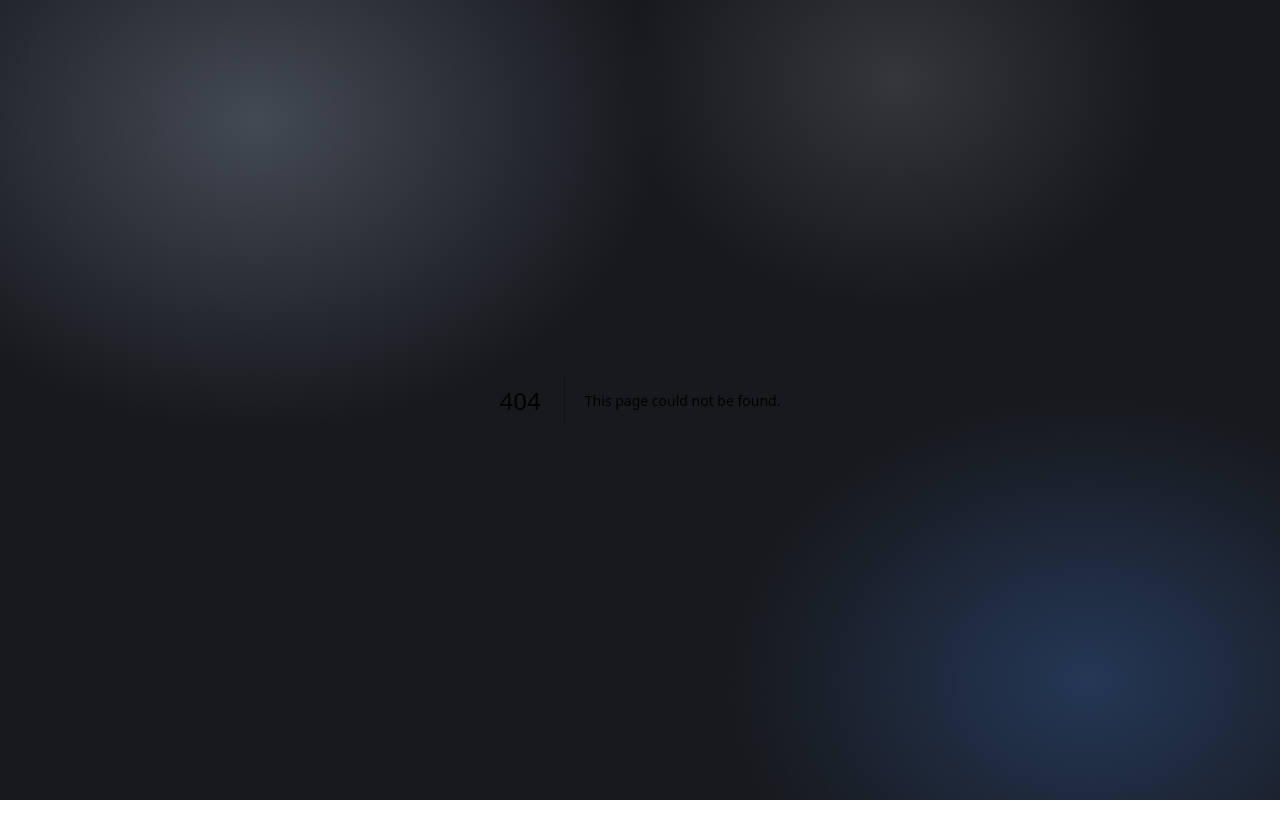
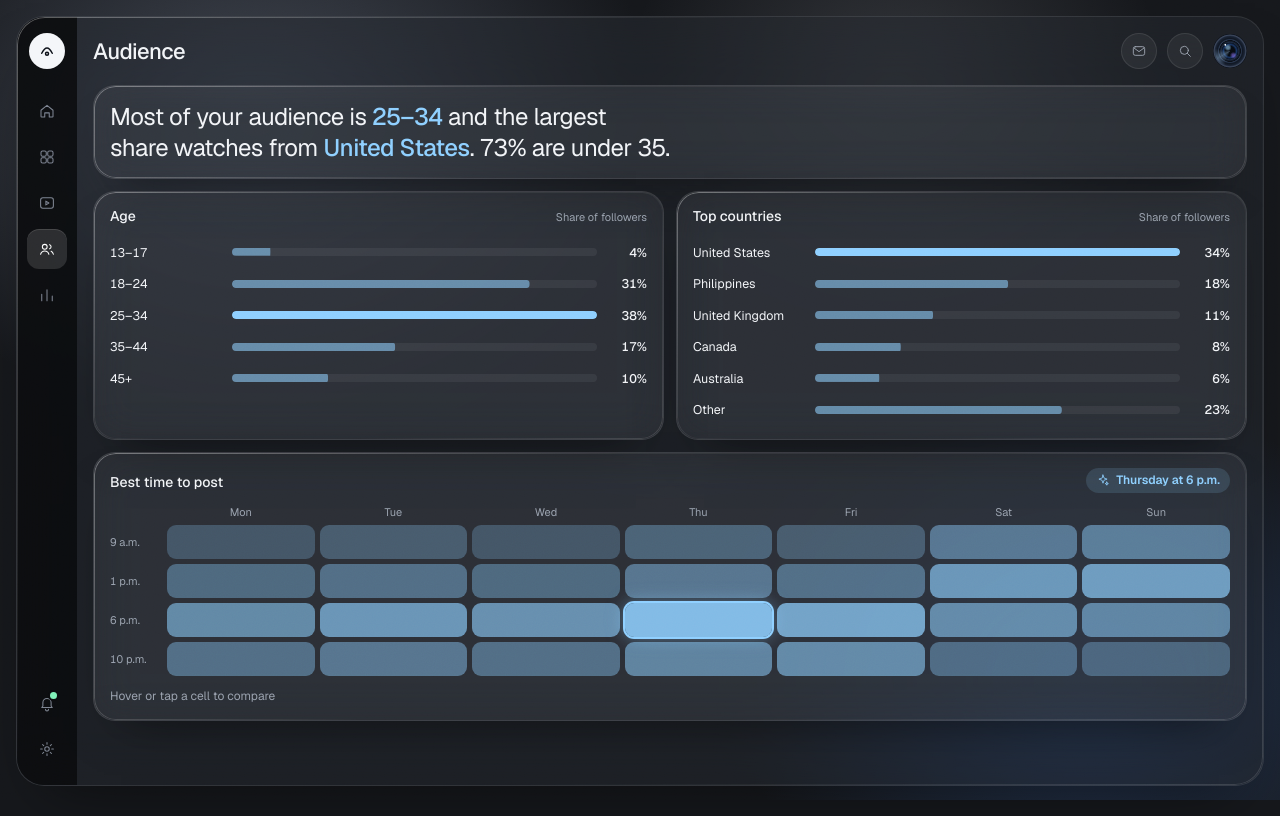
Before and after one commit to SeanRDC/social-media-analytics-tracker, a Next.js app: page /audience in a window 1280 px wide. Before the commit this address had no page. Built offline with nearby package versions, Linux system fonts and the light colour scheme.

Commit message:
feat: add audience page with age and country shares and best-time heatmap

```diff
--- /dev/null
+++ b/src/app/(app)/audience/page.tsx
@@ -0,0 +1,28 @@
+import type { Metadata } from "next";
+import type { CSSProperties } from "react";
+import { BestTimes } from "@/components/audience/BestTimes";
+import { ShareBars } from "@/components/audience/ShareBars";
+import s from "@/components/audience/Audience.module.css";
+import { getAudience } from "@/lib/data/api";
+
+export const metadata: Metadata = { title: "Audience" };
+
+export default async function AudiencePage() {
+  const a = await getAudience();
+  const topAge = [...a.ages].sort((x, y) => y.share - x.share)[0];
+  const topCountry = a.countries.filter((c) => c.name !== "Other").sort((x, y) => y.share - x.share)[0];
+  const under35 = a.ages.filter((g) => ["13–17", "18–24", "25–34"].includes(g.label)).reduce((sum, g) => sum + g.share, 0);
+
+  return (
+    <div className={s.grid}>
+      <section className={`${s.card} ${s.summary} glass rim reveal`} style={{ "--i": 0 } as CSSProperties} aria-label="Audience summary">
+        <p className={s.summaryText}>
+          Most of your audience is <b>{topAge.label}</b> and the largest share watches from <b>{topCountry.name}</b>. {under35}% are under 35.
+        </p>
+      </section>
+      <ShareBars title="Age" caption="Share of followers" rows={a.ages} index={1} />
+      <ShareBars title="Top countries" caption="Share of followers" rows={a.countries.map((c) => ({ label: c.name, share: c.share }))} index={2} />
+      <BestTimes slotLabels={a.slotLabels} days={a.bestTimes} />
+    </div>
+  );
+}
--- /dev/null
+++ b/src/components/audience/Audience.module.css
@@ -0,0 +1,166 @@
+.grid {
+  display: grid;
+  grid-template-columns: repeat(2, minmax(0, 1fr));
+  gap: 12px;
+}
+.summary {
+  grid-column: 1 / -1;
+}
+.heatCard {
+  grid-column: 1 / -1;
+}
+
+.card {
+  position: relative;
+  border-radius: 22px;
+  padding: 15px 16px;
+  display: flex;
+  flex-direction: column;
+  gap: 12px;
+  min-width: 0;
+}
+.head {
+  display: flex;
+  justify-content: space-between;
+  align-items: baseline;
+  gap: 10px;
+  flex-wrap: wrap;
+}
+.h2 {
+  font-size: 14px;
+  font-weight: 500;
+}
+.caption {
+  font-size: 11px;
+  color: var(--mu);
+}
+
+/* summary strip */
+.summaryText {
+  font-size: clamp(18px, 2.2vw, 24px);
+  font-weight: 400;
+  letter-spacing: -0.02em;
+  line-height: 1.3;
+  max-width: 46ch;
+  text-wrap: balance;
+}
+.summaryText b {
+  font-weight: 500;
+  color: var(--acc);
+}
+
+/* bars */
+.bars {
+  list-style: none;
+  margin: 0;
+  padding: 0;
+  display: flex;
+  flex-direction: column;
+  gap: 4px;
+}
+.barRow {
+  display: grid;
+  grid-template-columns: 112px minmax(0, 1fr) 40px;
+  align-items: center;
+  gap: 10px;
+  padding: 5px 0;
+  font-size: 12.5px;
+}
+.barLabel {
+  white-space: nowrap;
+  overflow: hidden;
+  text-overflow: ellipsis;
+}
+.barVal {
+  text-align: right;
+  font-weight: 500;
+}
+.track {
+  height: 8px;
+  border-radius: 5px;
+  background: rgba(255, 255, 255, 0.06);
+  overflow: hidden;
+}
+.track i {
+  display: block;
+  height: 100%;
+  border-radius: 5px;
+  background: var(--acc);
+  transform-origin: left;
+  animation: growX 0.9s var(--out) both;
+  animation-delay: calc(300ms + var(--i, 0) * 70ms);
+}
+@keyframes growX {
+  from {
+    transform: scaleX(0);
+  }
+}
+
+/* heatmap */
+.best {
+  display: inline-flex;
+  align-items: center;
+  gap: 6px;
+  font-size: 12px;
+  padding: 4px 10px;
+  border-radius: 99px;
+  color: var(--acc);
+  background: var(--acc-soft);
+}
+.best b {
+  font-weight: 600;
+}
+.heat {
+  display: grid;
+  gap: 5px;
+  align-items: center;
+}
+.heatRow {
+  display: contents;
+}
+.axis {
+  font-size: 11px;
+  color: var(--mu);
+  text-align: center;
+}
+.heatRow .axis {
+  text-align: left;
+}
+.cell {
+  height: 34px;
+  border-radius: 9px;
+  background: rgba(143, 208, 255, calc(0.08 + var(--v) * 0.8));
+  transition: transform 0.18s var(--out), box-shadow 0.18s var(--out);
+  animation: fade 0.5s var(--out) both;
+  animation-delay: calc(200ms + var(--i, 0) * 30ms);
+}
+.cell:hover,
+.cell:focus-visible {
+  transform: scale(1.08);
+  box-shadow: 0 0 0 2px var(--tx);
+  outline: none;
+}
+.cellBest {
+  box-shadow: 0 0 0 2px var(--acc), 0 0 18px rgba(143, 208, 255, 0.5);
+}
+.readout {
+  font-size: 12px;
+  color: var(--mu);
+  min-height: 16px;
+}
+
+@media (max-width: 767px) {
+  .grid {
+    grid-template-columns: minmax(0, 1fr);
+  }
+  .barRow {
+    grid-template-columns: 96px minmax(0, 1fr) 40px;
+  }
+  .cell {
+    height: 30px;
+    border-radius: 7px;
+  }
+  .heat {
+    gap: 4px;
+  }
+}
--- /dev/null
+++ b/src/components/audience/BestTimes.tsx
@@ -0,0 +1,69 @@
+"use client";
+
+import { useState, type CSSProperties } from "react";
+import { Icon } from "@/components/icons/Icon";
+import s from "./Audience.module.css";
+
+const FULL_DAY: Record<string, string> = { Mon: "Monday", Tue: "Tuesday", Wed: "Wednesday", Thu: "Thursday", Fri: "Friday", Sat: "Saturday", Sun: "Sunday" };
+
+interface Props {
+  slotLabels: string[];
+  days: { day: string; slots: number[] }[];
+}
+
+/** Heatmap of when the audience is most active. One hue, light to strong. */
+export function BestTimes({ slotLabels, days }: Props) {
+  const [focus, setFocus] = useState<{ d: number; t: number } | null>(null);
+  let best = { d: 0, t: 0, v: -1 };
+  days.forEach((row, d) => row.slots.forEach((v, t) => v > best.v && (best = { d, t, v })));
+  const bestLabel = `${FULL_DAY[days[best.d].day]} at ${slotLabels[best.t]}`;
+  const readout = focus
+    ? `${FULL_DAY[days[focus.d].day]}, ${slotLabels[focus.t]} · ${Math.round(days[focus.d].slots[focus.t] * 100)}% of your best slot`
+    : "Hover or tap a cell to compare";
+
+  return (
+    <section className={`${s.card} ${s.heatCard} glass rim sweep reveal`} style={{ "--i": 3 } as CSSProperties} aria-labelledby="best-h">
+      <div className={s.head}>
+        <h2 id="best-h" className={s.h2}>
+          Best time to post
+        </h2>
+        <span className={s.best}>
+          <Icon name="sparkle" size={14} />
+          <b>{bestLabel}</b>
+        </span>
+      </div>
+      <div className={s.heat} style={{ gridTemplateColumns: `52px repeat(${days.length}, minmax(0, 1fr))` }} onPointerLeave={() => setFocus(null)}>
+        <span />
+        {days.map((r) => (
+          <span key={r.day} className={s.axis}>
+            {r.day}
+          </span>
+        ))}
+        {slotLabels.map((label, t) => (
+          <div key={label} className={s.heatRow}>
+            <span className={s.axis}>{label}</span>
+            {days.map((r, d) => {
+              const v = r.slots[t];
+              const isBest = d === best.d && t === best.t;
+              return (
+                <button
+                  key={r.day}
+                  type="button"
+                  className={`${s.cell} ${isBest ? s.cellBest : ""}`}
+                  style={{ "--v": v, "--i": d + t } as CSSProperties}
+                  aria-label={`${FULL_DAY[r.day]}, ${label}: ${Math.round(v * 100)}% of your best slot${isBest ? ", best" : ""}`}
+                  onPointerEnter={() => setFocus({ d, t })}
+                  onFocus={() => setFocus({ d, t })}
+                  onBlur={() => setFocus(null)}
+                />
+              );
+            })}
+          </div>
+        ))}
+      </div>
+      <p className={s.readout} role="status">
+        {readout}
+      </p>
+    </section>
+  );
+}
--- /dev/null
+++ b/src/components/audience/ShareBars.tsx
@@ -0,0 +1,36 @@
+import type { CSSProperties } from "react";
+import s from "./Audience.module.css";
+
+interface Props {
+  title: string;
+  caption: string;
+  rows: { label: string; share: number }[];
+  index: number;
+}
+
+/** Horizontal share bars, every bar labelled with its value. */
+export function ShareBars({ title, caption, rows, index }: Props) {
+  const max = Math.max(...rows.map((r) => r.share));
+  const id = `bars-${index}`;
+  return (
+    <section className={`${s.card} glass rim sweep lift reveal`} style={{ "--i": index } as CSSProperties} aria-labelledby={id}>
+      <div className={s.head}>
+        <h2 id={id} className={s.h2}>
+          {title}
+        </h2>
+        <span className={s.caption}>{caption}</span>
+      </div>
+      <ul className={s.bars}>
+        {rows.map((r, i) => (
+          <li key={r.label} className={s.barRow}>
+            <span className={s.barLabel}>{r.label}</span>
+            <span className={s.track} aria-hidden="true">
+              <i style={{ transform: `scaleX(${r.share / max})`, opacity: r.share === max ? 1 : 0.55, "--i": i } as CSSProperties} />
+            </span>
+            <b className={s.barVal}>{r.share}%</b>
+          </li>
+        ))}
+      </ul>
+    </section>
+  );
+}
```
Also changed, not shown: 1 other file (tests, documents, lock files or other folders).
